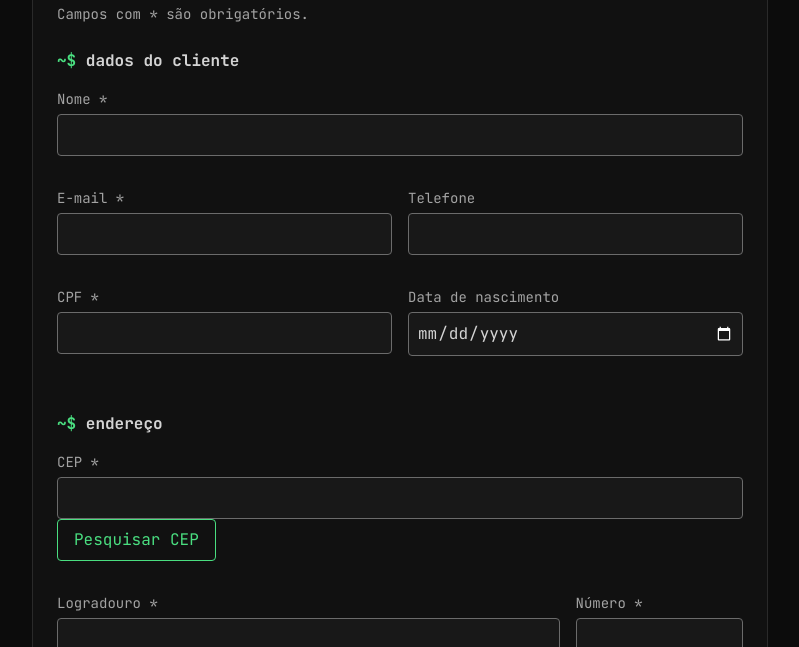
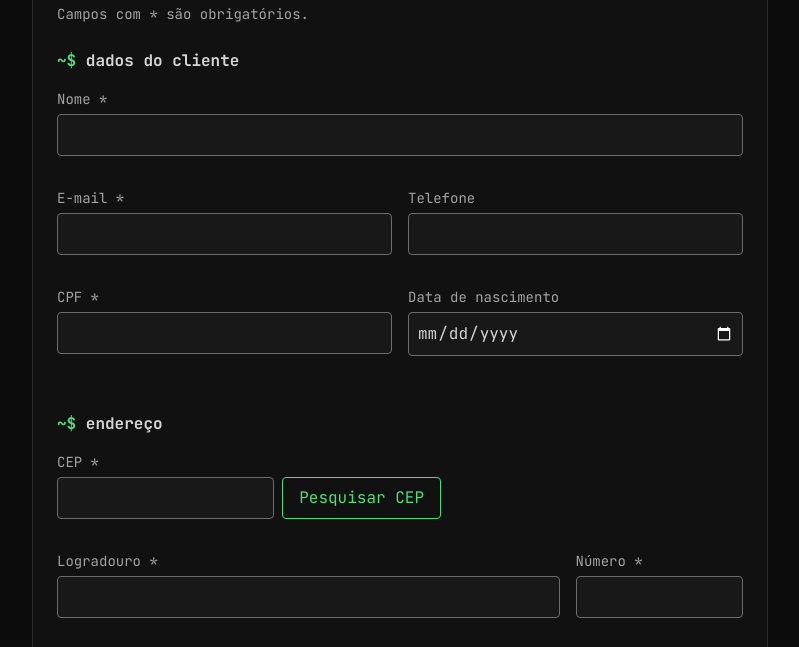
Before and after one commit to Lucks026/crud-endereco-viacep, a plain HTML site: page index.html in a window 1280 px wide. Shown: the part 137-784 px from the top of the page, without its empty margins (240-1039 px from the left). Drawn offline with Linux system fonts and the light colour scheme.

Commit message:
style: alinha campo de cep com o botao pesquisar

```diff
--- a/css/style.css
+++ b/css/style.css
@@ -196,6 +196,12 @@ input {
   text-transform: uppercase;
 }
 
+.campo-com-botao {
+  display: flex;
+  gap: var(--espaco-2);
+  max-width: 24rem;
+}
+
 .botao {
   display: inline-block;
   padding: var(--espaco-2) var(--espaco-3);
```
